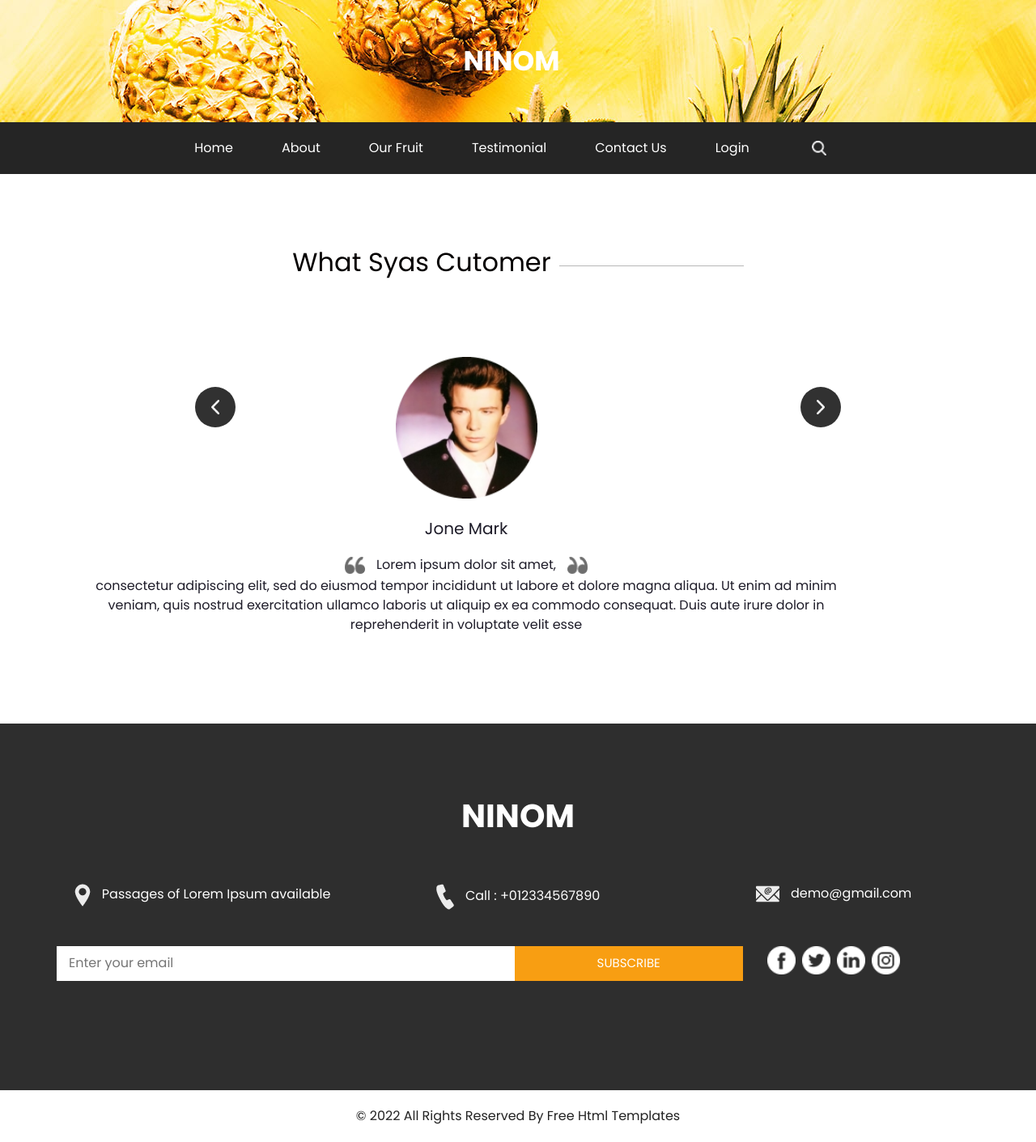
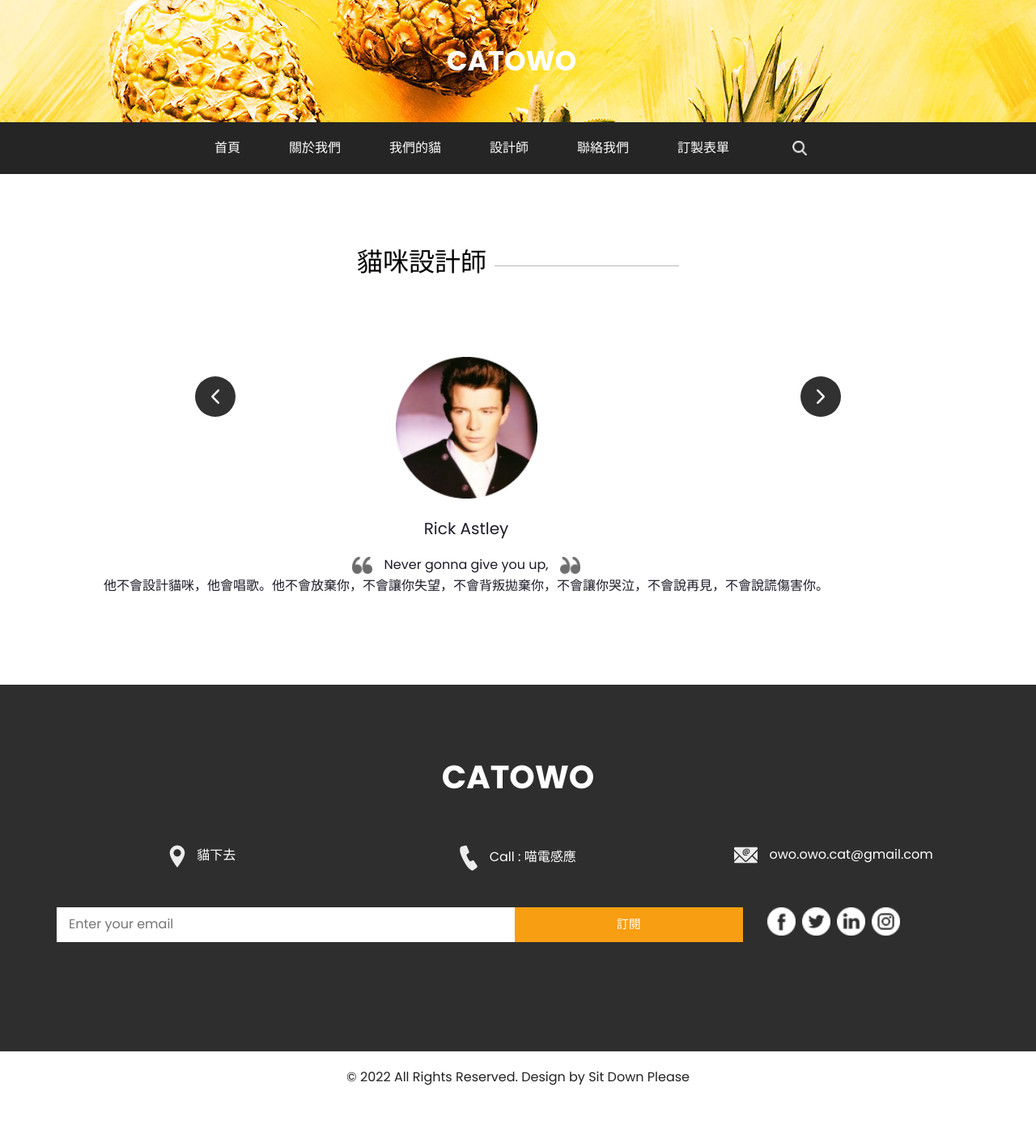
Before and after one commit to Jane-0-0/catshop, a plain HTML site: page testimonial.html in a window 1280 px wide. Shown: the whole page at 81% size. After the commit the page ends 1363 px from the top, so only its background shows below. Drawn offline with nearby package versions, Linux system fonts and the light colour scheme; a web font is replaced by a local one.

Commit message:
Update testimonial.html

```diff
--- a/testimonial.html
+++ b/testimonial.html
@@ -8,11 +8,11 @@
   <!-- Mobile Metas -->
   <meta name="viewport" content="width=device-width, initial-scale=1, shrink-to-fit=no" />
   <!-- Site Metas -->
-  <meta name="keywords" content="" />
-  <meta name="description" content="" />
-  <meta name="author" content="" />
+  <meta name="keywords" content="cat,貓,貓咪" />
+  <meta name="description" content="訂製專屬於你的貓咪圖片" />
+  <meta name="author" content="U1158024邱彥蓁" />
 
-  <title>Ninom</title>
+  <title>CatOwO</title>
 
   <!-- slider stylesheet -->
   <link rel="stylesheet" type="text/css" href="https://cdnjs.cloudflare.com/ajax/libs/OwlCarousel2/2.1.3/assets/owl.carousel.min.css" />
@@ -34,7 +34,7 @@
     <div class="brand_box">
       <a class="navbar-brand" href="index.html">
         <span>
-          Ninom
+          CatOwO
         </span>
       </a>
     </div>
@@ -55,22 +55,22 @@
             <div class="d-flex  flex-column flex-lg-row align-items-center">
               <ul class="navbar-nav  ">
                 <li class="nav-item active">
-                  <a class="nav-link" href="index.html">Home <span class="sr-only">(current)</span></a>
+                  <a class="nav-link" href="index.html">首頁 <span class="sr-only">(current)</span></a>
                 </li>
                 <li class="nav-item">
-                  <a class="nav-link" href="about.html">About </a>
+                  <a class="nav-link" href="about.html">關於我們 </a>
                 </li>
                 <li class="nav-item">
-                  <a class="nav-link" href="fruit.html">Our Fruit </a>
+                  <a class="nav-link" href="fruit.html">我們的貓 </a>
                 </li>
                 <li class="nav-item">
-                  <a class="nav-link" href="testimonial.html">Testimonial</a>
+                  <a class="nav-link" href="testimonial.html">設計師</a>
                 </li>
                 <li class="nav-item">
-                  <a class="nav-link" href="contact.html">Contact Us</a>
+                  <a class="nav-link" href="contact.html">聯絡我們</a>
                 </li>
                 <li class="nav-item">
-                  <a class="nav-link" href="#">Login</a>
+                  <a class="nav-link" href="https://forms.gle/wtoPYgsWMJEkV651A">訂製表單</a>
                 </li>
               </ul>
               <form class="form-inline my-2 my-lg-0 ml-0 ml-lg-4 mb-3 mb-lg-0">
@@ -92,7 +92,7 @@
     <div class="container ">
       <div class="heading_container">
         <h2>
-          What Syas Cutomer
+          貓咪設計師
         </h2>
         <hr>
       </div>
@@ -105,17 +105,15 @@
               </div>
               <div class="detail-box">
                 <h5>
-                  Jone Mark
+                  Rick Astley
                 </h5>
                 <p>
                   <img src="images/left-quote.png" alt="">
                   <span>
-                    Lorem ipsum dolor sit amet,
+                    Never gonna give you up,
                   </span>
                   <img src="images/right-quote.png" alt=""> <br>
-                  consectetur adipiscing elit, sed do eiusmod tempor incididunt ut labore et dolore magna aliqua. Ut enim ad minim
-                  veniam, quis nostrud exercitation ullamco laboris ut aliquip ex ea commodo
-                  consequat. Duis aute irure dolor in reprehenderit in voluptate velit esse
+                  他不會設計貓咪，他會唱歌。他不會放棄你，不會讓你失望，不會背叛拋棄你，不會讓你哭泣，不會說再見，不會說謊傷害你。
                  </p>
               </div>
             </div>
@@ -123,21 +121,19 @@
           <div class="carousel-item">
             <div class="client_container layout_padding-top">
               <div class="img-box">
-                <img src="images/client-img.png" alt="">
+                <img src="images/client-img2.png" alt="">
               </div>
               <div class="detail-box">
                 <h5>
-                  Jone Mark
+                  Pepe
                 </h5>
                 <p>
                   <img src="images/left-quote.png" alt="">
                   <span>
-                    Lorem ipsum dolor sit amet,
+                    他是一隻青蛙,
                   </span>
                   <img src="images/right-quote.png" alt=""> <br>
-                  consectetur adipiscing elit, sed do eiusmod tempor incididunt ut labore et dolore magna aliqua. Ut enim ad minim
-                  veniam, quis nostrud exercitation ullamco laboris ut aliquip ex ea commodo
-                  consequat. Duis aute irure dolor in reprehenderit in voluptate velit esse
+                  呱呱呱呱，呱呱，呱呱呱呱呱呱呱，呱呱呱呱呱呱呱呱呱呱呱呱呱呱呱呱呱呱呱。
                 </p>
               </div>
             </div>
@@ -145,21 +141,19 @@
           <div class="carousel-item">
             <div class="client_container layout_padding-top">
               <div class="img-box">
-                <img src="images/client-img.png" alt="">
+                <img src="images/client-img3.png" alt="">
               </div>
               <div class="detail-box">
                 <h5>
-                  Jone Mark
+                  Sit Down Please
                 </h5>
                 <p>
                   <img src="images/left-quote.png" alt="">
                   <span>
-                    Lorem ipsum dolor sit amet,
+                    義大利知名設計師,
                   </span>
                   <img src="images/right-quote.png" alt=""> <br>
-                  consectetur adipiscing elit, sed do eiusmod tempor incididunt ut labore et dolore magna aliqua. Ut enim ad minim
-                  veniam, quis nostrud exercitation ullamco laboris ut aliquip ex ea commodo
-                  consequat. Duis aute irure dolor in reprehenderit in voluptate velit esse
+                  他不會設計貓咪，他會設計龍蝦。
                 </p>
               </div>
             </div>
@@ -184,32 +178,32 @@
     <div class="container">
       <div class="info_logo">
         <h2>
-          NiNom
+          CatOwO
         </h2>
       </div>
       <div class="info_contact">
         <div class="row">
           <div class="col-md-4">
-            <a href="">
-              <img src="images/location.png" alt="">
+            <a href="https://g.page/MEOWVELOUSINC?share">
+              <img src="images/location.png" alt="地點">
               <span>
-                Passages of Lorem Ipsum available
+                貓下去
               </span>
             </a>
           </div>
           <div class="col-md-4">
-            <a href="">
-              <img src="images/call.png" alt="">
+            <a href="https://youtu.be/DDO_aCkivxU">
+              <img src="images/call.png" alt="聯絡">
               <span>
-                Call : +012334567890
+                Call : 喵電感應
               </span>
             </a>
           </div>
           <div class="col-md-4">
-            <a href="">
-              <img src="images/mail.png" alt="">
+            <a href="https://mail.google.com">
+              <img src="images/mail.png" alt="電子郵件">
               <span>
-                demo@gmail.com
+                owo.owo.cat@gmail.com
               </span>
             </a>
           </div>
@@ -218,10 +212,10 @@
       <div class="row">
         <div class="col-md-8 col-lg-9">
           <div class="info_form">
-            <form action="">
+            <form action="https://youtu.be/GtL1huin9EE">
               <input type="text" placeholder="Enter your email">
               <button>
-                subscribe
+                訂閱
               </button>
             </form>
           </div>
@@ -229,23 +223,23 @@
         <div class="col-md-4 col-lg-3">
           <div class="info_social">
             <div>
-              <a href="">
-                <img src="images/facebook-logo-button.png" alt="">
+              <a href="https://www.facebook.com/FoxWithCatEars/">
+                <img src="images/facebook-logo-button.png" alt="facebook">
               </a>
             </div>
             <div>
-              <a href="">
-                <img src="images/twitter-logo-button.png" alt="">
+              <a href="https://twitter.com/smudgelord">
+                <img src="images/twitter-logo-button.png" alt="twitter">
               </a>
             </div>
             <div>
-              <a href="">
-                <img src="images/linkedin.png" alt="">
+              <a href="https://www.linkedin.com/company/catinc?original_referer=https%3A%2F%2Fwww.google.com%2F">
+                <img src="images/linkedin.png" alt="linkedin">
               </a>
             </div>
             <div>
-              <a href="">
-                <img src="images/instagram.png" alt="">
+              <a href="https://www.instagram.com/zuzu_and_nala/">
+                <img src="images/instagram.png" alt="instagram">
               </a>
             </div>
           </div>
@@ -261,8 +255,8 @@
   <!-- footer section -->
   <section class="container-fluid footer_section">
     <p>
-      &copy; <span id="displayYear"></span> All Rights Reserved By
-      <a href="https://html.design/">Free Html Templates</a>
+      &copy; <span id="displayYear"></span> All Rights Reserved. Design by
+      <a href="https://html.design/">Sit Down Please</a>
     </p>
   </section>
   <!-- footer section -->
```
Lines whose indentation alone changed are shown as unchanged.
